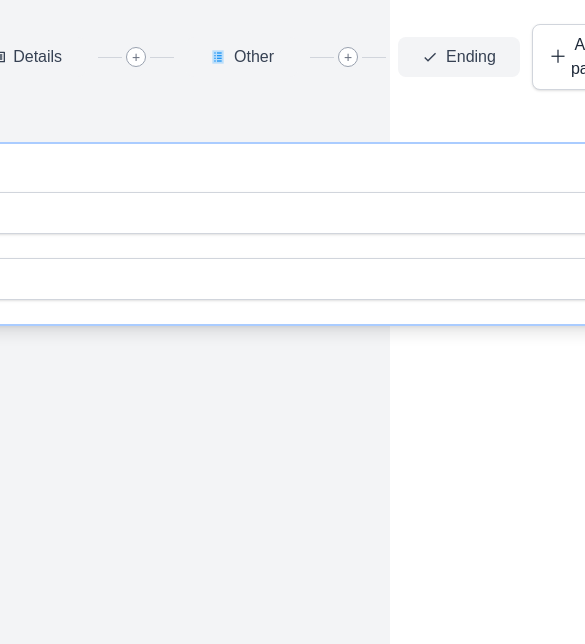
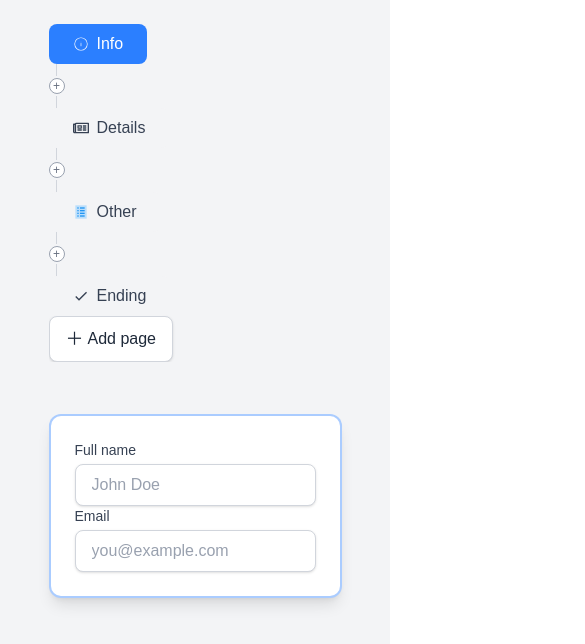
Before and after one commit to kevinmuchene/filloutform, a Next.js app: page / in a window 390 px wide. Shown: the top 644 px of the page, 585 px wide, since content can reach past the window. Built offline with nearby package versions, Linux system fonts and the light colour scheme.

Commit message:
Made insert handle responsive

```diff
--- a/components/Stepper/InsertHandle.tsx
+++ b/components/Stepper/InsertHandle.tsx
@@ -2,16 +2,26 @@ export default function InsertHandle({ onClick }: { onClick: () => void }) {
   return (
     <button
       onClick={onClick}
-      className="group flex items-center focus:outline-none"
+      className="group flex flex-col items-center md:flex-row md:items-center focus:outline-none"
     >
-      <span className="w-6 h-px bg-gray-300 group-hover:bg-gray-400" />
+      <span className="w-px h-3 bg-gray-300 group-hover:bg-gray-400 md:w-6 md:h-px" />
       <span
-        className="mx-1 w-5 h-5 rounded-full border border-gray-400 flex items-center justify-center text-sm text-gray-500
-                           bg-white group-hover:bg-blue-500 group-hover:text-white transition-colors"
+        className="
+        my-0.5
+        md:mx-1
+        w-4 h-4
+        md:w-5 md:h-5
+        rounded-full border border-gray-400
+        flex items-center justify-center
+        text-xs text-gray-500
+        md:text-sm
+        bg-white group-hover:bg-blue-500 group-hover:text-white
+        transition-colors
+      "
       >
         +
       </span>
-      <span className="w-6 h-px bg-gray-300 group-hover:bg-gray-400" />
+      <span className="w-px h-3 bg-gray-300 group-hover:bg-gray-400 md:w-6 md:h-px" />
     </button>
   );
 }
--- a/components/Stepper/Stepper.tsx
+++ b/components/Stepper/Stepper.tsx
@@ -50,6 +50,20 @@ export default function Stepper({
   }
 
   return (
+    <>
+      {/* <div className="md:hidden p-2">
+        <select
+          value={activeId}
+          onChange={(e) => onSelect(e.target.value)}
+          className="w-full border rounded p-1"
+        >
+          {pages.map((p) => (
+            <option key={p.id} value={p.id}>
+              {p.title}
+            </option>
+          ))}
+        </select>
+      </div> */}
       <DndContext
         sensors={sensors}
         collisionDetection={closestCenter}
@@ -59,7 +73,7 @@ export default function Stepper({
           items={pages.map((p) => p.id)}
           strategy={horizontalListSortingStrategy}
         >
-        <div className="flex items-center space-x-3">
+          <div className="flex flex-col md:flex-row items-start md:items-center sapyce-y-2 md:space-x-3 md:space-y-0 overflow-auto ">
             {pages.map((p, idx) => (
               <React.Fragment key={p.id}>
                 <SortableStep
@@ -124,5 +138,6 @@ export default function Stepper({
           )}
         </SortableContext>
       </DndContext>
+    </>
   );
 }
```
Lines whose indentation alone changed are shown as unchanged.
